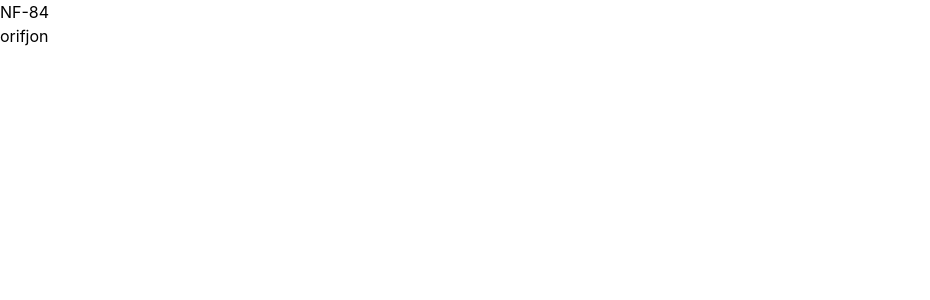
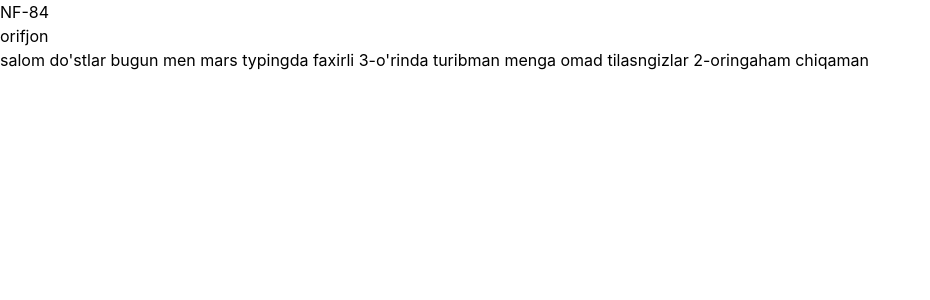
Before and after one commit to khakimovM/pull_request_84, a React (Vite) app: page /orifjon in a window 1280 px wide. Shown: the top 300 px of the page, without its empty margins (0-930 px from the left). Built offline with nearby package versions, Linux system fonts and the light colour scheme.

Commit message:
orifjon page update

```diff
--- a/src/pages/Orifjon.jsx
+++ b/src/pages/Orifjon.jsx
@@ -4,6 +4,7 @@ const Orifjon = () => {
   return (
     <div>
       <h1>orifjon</h1>
+      <p>salom do'stlar bugun men mars typingda faxirli 3-o'rinda turibman menga omad tilasngizlar 2-oringaham chiqaman</p>
     </div>
   )
 }
```
